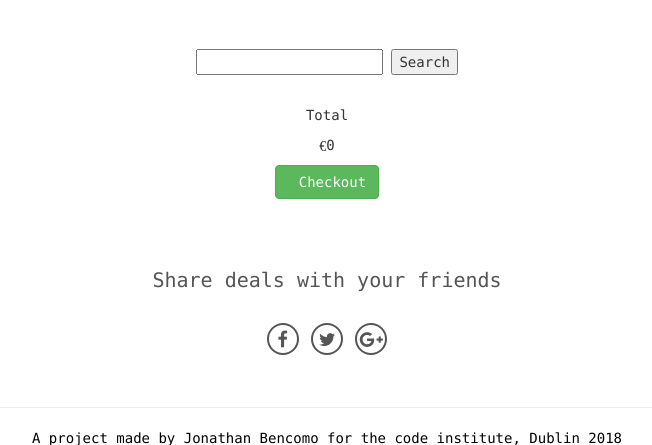
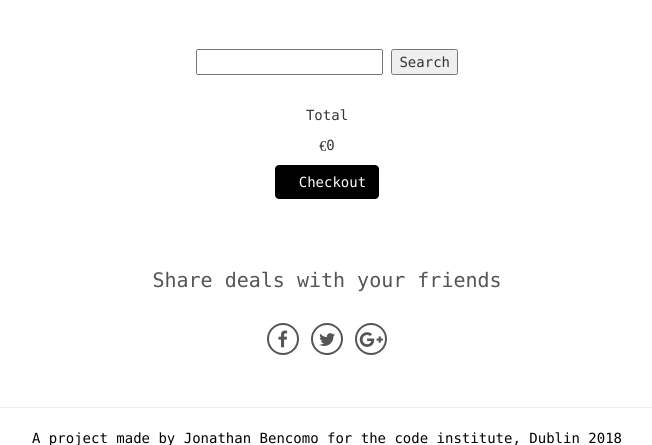
Before and after one commit to Bencomo/irishdeals, a Django app: page /cart/ in a window 1280 px wide. Shown: the part 51-496 px from the top of the page, without its empty margins (313-965 px from the left). Run offline with Django 3.2, Linux system fonts and the light colour scheme; some libraries are stand-ins or nearby versions; some web fonts are replaced.

Commit message:
style for button bootstrap

```diff
--- a/static/css/custom.css
+++ b/static/css/custom.css
@@ -75,6 +75,10 @@ caption p {
     min-height: 40px;
 }
 
+.btn-success {
+    background-color: #000000 !important;
+    border-color: #000000 !important;
+}
 
 /*-------SHARE ICONS-------*/
 
```
